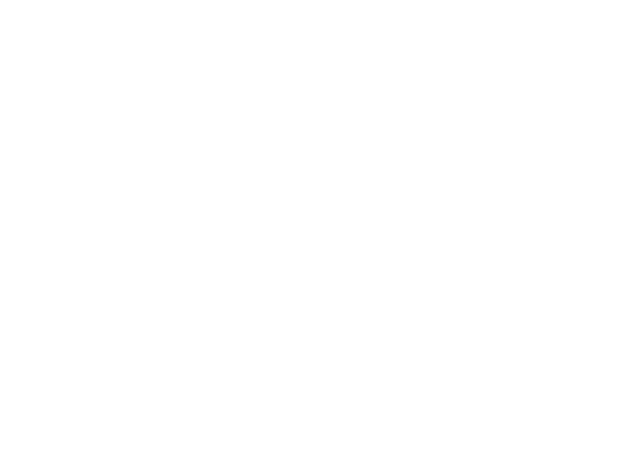
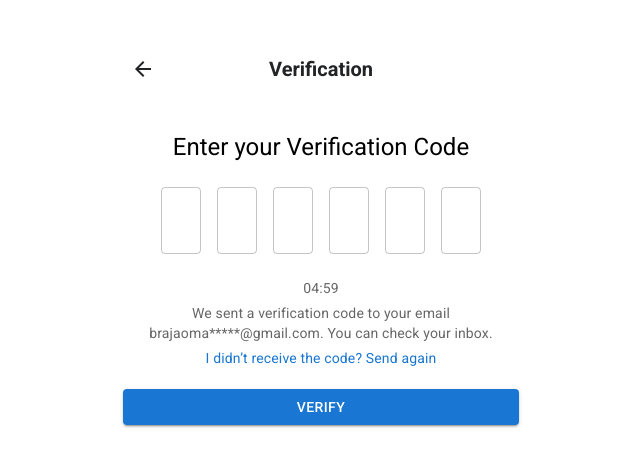
Before and after one commit to Yatin1923/ExpenseTracker, a React (Create React App) app: page /signup-verification in a window 1280 px wide. Before the commit this address had no page. Shown: the top 466 px of the page, without its empty margins (319-959 px from the left). Built offline with nearby package versions, Linux system fonts and the light colour scheme.

Commit message:
intial commit for verfication code

```diff
--- a/package.json
+++ b/package.json
@@ -15,6 +15,7 @@
     "react-dom": "^18.3.1",
     "react-router-dom": "^6.26.0",
     "react-scripts": "5.0.1",
+    "react-simple-keyboard": "^3.7.142",
     "react-swipeable-views": "^0.14.0"
   },
   "scripts": {
--- a/src/App.tsx
+++ b/src/App.tsx
@@ -6,6 +6,7 @@ import React from "react";
 import SetPin from "./pages/onboarding/set-pin/Setpin.tsx";
 import SignupSuccess from "./pages/onboarding/signUp-success/SignupSuccess.tsx";
 import Login from "./pages/onboarding/login/Login.tsx";
+import Verification from "./pages/onboarding/verification/Verification.tsx";
 // import SetPin from "./pages/onboarding/set-pin/SetPin.tsx";
 function App() {
   return (
@@ -14,6 +15,7 @@ function App() {
         <Routes>
           <Route path="/" element={<Onboarding />}></Route>
           <Route path="/signup" element={<Signup />}></Route>
+          <Route path="/signup-verification" element={<Verification/>}></Route>
           <Route path="/login" element={<Login />}></Route>
           <Route path="/set-pin" element={<SetPin />}></Route>
           <Route path="/signup-success" element={<SignupSuccess />}></Route>
--- a/src/pages/onboarding/signup/Signup.tsx
+++ b/src/pages/onboarding/signup/Signup.tsx
@@ -22,6 +22,10 @@ const SignUp = () => {
   const handleBackClick = () => {
     navigate(-1); // This will navigate back to the previous page
   };
+
+  const handleSignup=()=>{
+    navigate("/signup-verification")
+  }
 
   return (
     <Container maxWidth="xs">
@@ -147,6 +151,7 @@ const SignUp = () => {
             fontWeight:'bold',
             backgroundColor:'#7F3DFF'
           }}
+          onClick={handleSignup}
         >
           Sign Up
         </Button>
--- /dev/null
+++ b/src/pages/onboarding/verification/Verification.tsx
@@ -0,0 +1,113 @@
+import React, { useState } from 'react';
+import { Container, Box, Typography, Button, TextField, Grid, IconButton } from '@mui/material';
+import Keyboard from 'react-simple-keyboard';
+import 'react-simple-keyboard/build/css/index.css';
+import { ArrowBack } from '@mui/icons-material';
+import { useNavigate } from 'react-router-dom';
+
+const Verification: React.FC = () => {
+  const [code, setCode] = useState<string[]>(['', '', '', '', '', '']);
+  const [showKeyboard, setShowKeyboard] = useState(false);
+  const navigate = useNavigate();
+  const handleInputChange = (index: number, value: string) => {
+    const newCode = [...code];
+    newCode[index] = value;
+    setCode(newCode);
+    if (value && index < 5) {
+      const nextInput = document.getElementById(`code-${index + 1}`);
+      if (nextInput) nextInput.focus();
+    }
+  };
+
+  const handleKeyboardInput = (value: string) => {
+    const currentIndex = code.findIndex(val => val === '');
+    if (currentIndex !== -1) {
+      handleInputChange(currentIndex, value);
+    }
+  };
+
+  const handleBackClick = () => {
+    navigate(-1); // This will navigate back to the previous page
+  };
+
+
+  return (
+    <Container maxWidth="xs" sx={{ textAlign: 'center', mt: 5, backgroundColor: '#FFF', p: 2, borderRadius: 2 }}>
+          <Box
+          sx={{
+            display: "flex",
+            alignItems: "center",
+            width: "100%",
+            color: "#212325",
+            fontWeight: "bold",
+            mb: 6,
+            position: "relative",
+          }}
+        >
+          <IconButton
+            onClick={handleBackClick}
+            sx={{
+              color: "#212325",
+              fontWeight: "bold",
+              position: "absolute",
+              left: 0,
+            }}
+          >
+            <ArrowBack />
+          </IconButton>
+          <Typography
+            variant="h5"
+            component="h1"
+            sx={{
+              color: "#212325",
+              fontWeight: "bold",
+              fontSize:'20px',
+              textAlign: "center",
+              flexGrow: 1,
+            }}
+          >
+            Verification
+          </Typography>
+        </Box>
+
+      <Typography variant="h5" gutterBottom>
+        Enter your Verification Code
+      </Typography>
+      <Box sx={{ display: 'flex', justifyContent: 'center', mt: 2, mb: 2 }}>
+        {code.map((digit, index) => (
+          <TextField
+            key={index}
+            id={`code-${index}`}
+            inputProps={{ maxLength: 1, style: { textAlign: 'center', fontSize: '24px' } }}
+            sx={{ width: 40, margin: 1 }}
+            value={digit}
+            onChange={(e) => handleInputChange(index, e.target.value)}
+            onFocus={() => setShowKeyboard(true)}
+          />
+        ))}
+      </Box>
+      <Typography variant="body2" color="textSecondary" gutterBottom>
+        04:59
+      </Typography>
+      <Typography variant="body2" color="textSecondary" gutterBottom>
+        We sent a verification code to your email brajaoma*****@gmail.com. You can check your inbox.
+      </Typography>
+      <Typography variant="body2" color="primary" gutterBottom>
+        I didn’t receive the code? Send again
+      </Typography>
+      <Button variant="contained" color="primary" fullWidth sx={{ mt: 2, mb: 2 }}>
+        Verify
+      </Button>
+      {showKeyboard && (
+        <Keyboard
+          layout={{
+            default: ['1 2 3', '4 5 6', '7 8 9', '0']
+          }}
+          onKeyPress={handleKeyboardInput}
+        />
+      )}
+    </Container>
+  );
+};
+
+export default Verification;
```
Also changed, not shown: 1 other file (tests, documents, lock files or other folders).
